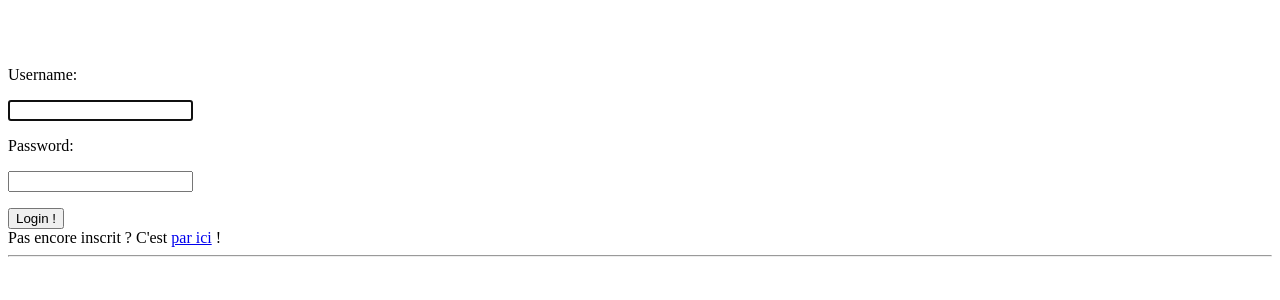
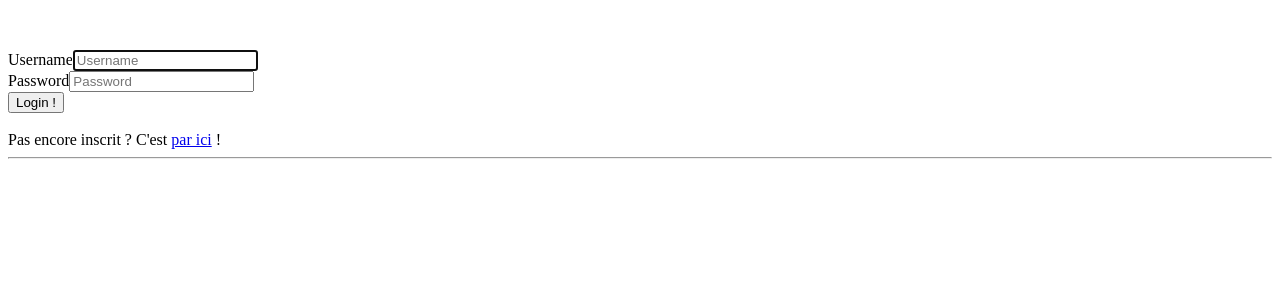
Before and after one commit to blatinier/onestpasdespigeons, a Django app: page /login/ in a window 1280 px wide. Shown: the part 165-465 px from the top of the page. Run offline with Django 3.2, Linux system fonts and the light colour scheme; some libraries are stand-ins or nearby versions.

Commit message:
improve login form code & look

```diff
--- a/pigeon/weights/templates/registration/login.html
+++ b/pigeon/weights/templates/registration/login.html
@@ -1,4 +1,5 @@
 {% extends 'weights/layout.html' %}
+{% load bootstrap3 %}
 {% block content %}
 <div class="row offset-from-menu">
   <div class="col-lg-6 col-lg-offset-3">
@@ -16,18 +17,13 @@
 
   <form method="post" action="{% url 'login' %}">
     {% csrf_token %}
-    <div class="row">
-      <p class="col-lg-offset-3 col-lg-9">{{ form.username.label_tag }}</p>
-      <p class="col-lg-offset-3 col-lg-9">{{ form.username }}</p>
-    </div>
-    <div class="row">
-      <p class="col-lg-offset-3 col-lg-9">{{ form.password.label_tag }}</p>
-      <p class="col-lg-offset-3 col-lg-9">{{ form.password }}</p>
-    </div>
+    {% bootstrap_field form.username %}
+    {% bootstrap_field form.password %}
     <div class="col-lg-12 text-center">
       <input type="submit" class="btn btn-success" value="Login !" />
     </div>
     <div class="col-lg-12 text-center">
+      <br />
       Pas encore inscrit ? C'est <a href="{% url 'register' %}">par ici</a> !
     </div>
     <!-- <div class="col-lg-12 text-center">
```
